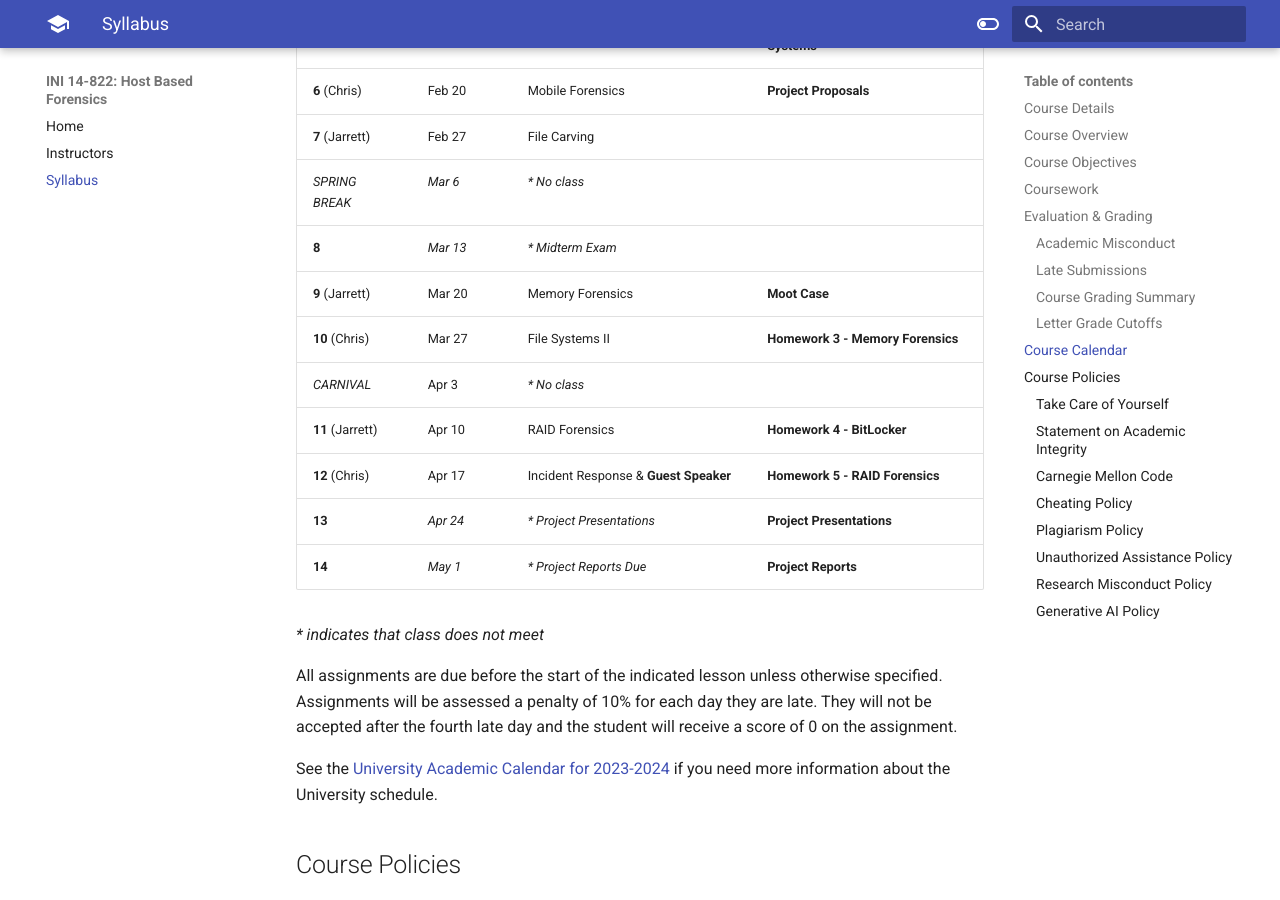
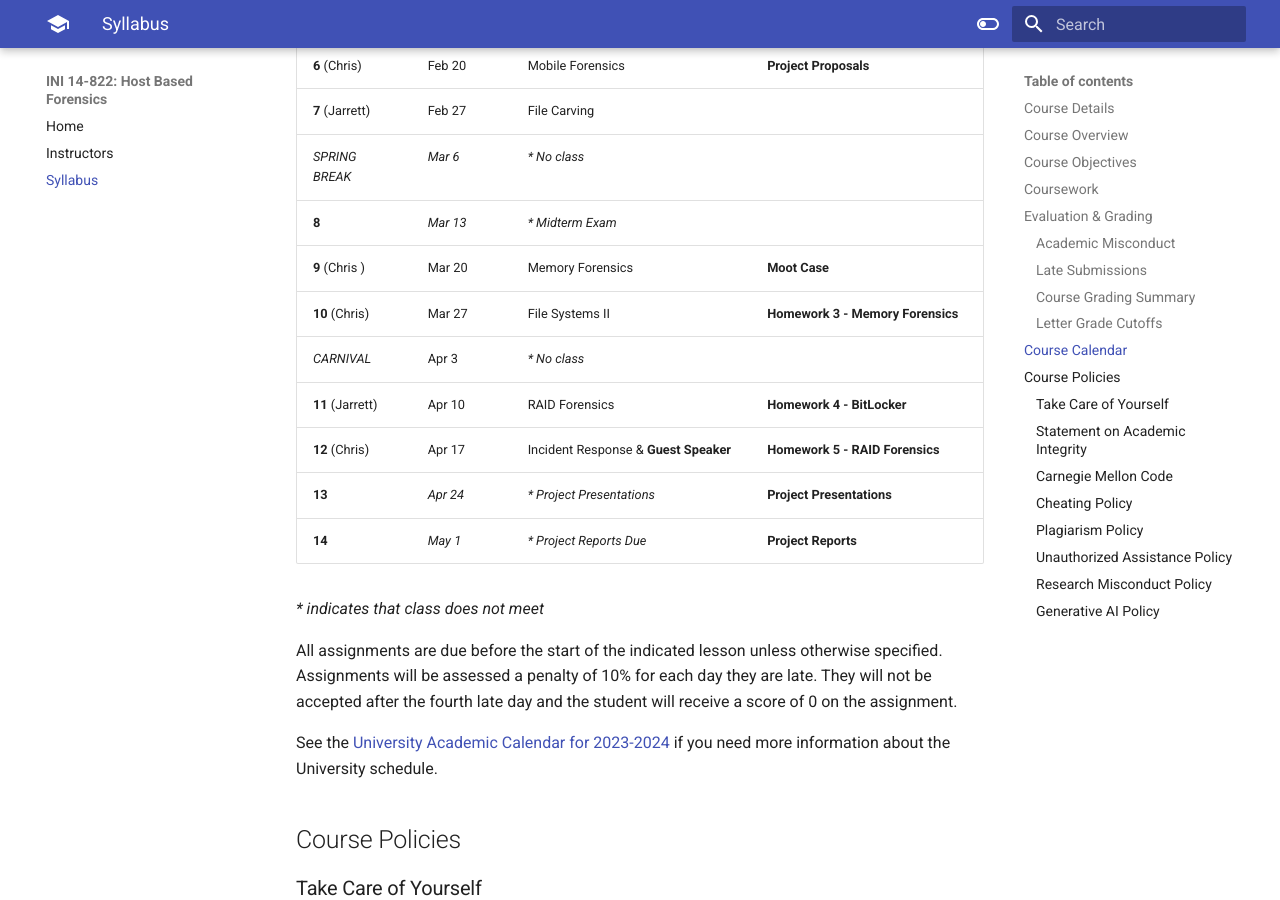
Before and after one commit to cmu-ini/hbf-web, an MkDocs documentation site: the page built from docs/syllabus.md, in a window 1280 px wide and 900 px high, scrolled down 4008 px. Built offline with MkDocs 1.6.1 and Material for MkDocs 9.7.7, drawn with Linux system fonts in a browser that asks for light colours.

Commit message:
Update memory forensics lead lecturer

```diff
--- a/docs/syllabus.md
+++ b/docs/syllabus.md
@@ -101,7 +101,7 @@ Students who miss assignment deadlines will have **24 hours** to submit late wor
 | **7** (Jarrett)          | Feb 27   | File Carving                              |                                           |
 | _SPRING BREAK_           | _Mar 6_  | _* No class_                              |                                           |
 | **8**                    | _Mar 13_ | _* Midterm Exam_                          |                                           |
-| **9** (Jarrett)          | Mar 20   | Memory Forensics                          |  **Moot Case**                            |
+| **9** (Chris  )          | Mar 20   | Memory Forensics                          |  **Moot Case**                            |
 | **10** (Chris)           | Mar 27   | File Systems II                           |  **Homework 3 - Memory Forensics**        |
 | _CARNIVAL_               | Apr 3    | _* No class_                              |                                           |
 | **11** (Jarrett)         | Apr 10   | RAID Forensics                            |  **Homework 4 - BitLocker**               |
```
Also changed, not shown: site/search/search_index.json, site/sitemap.xml, site/syllabus/index.html, 1 other file.
